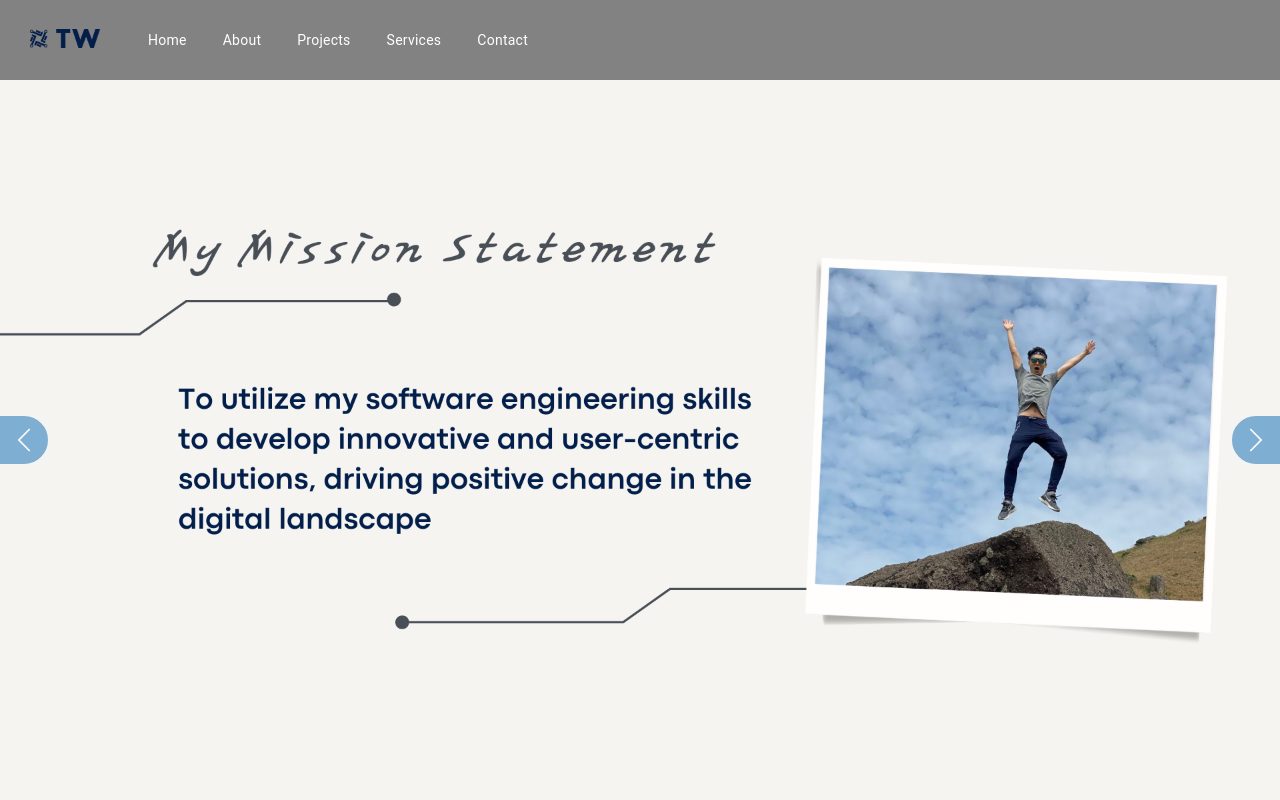
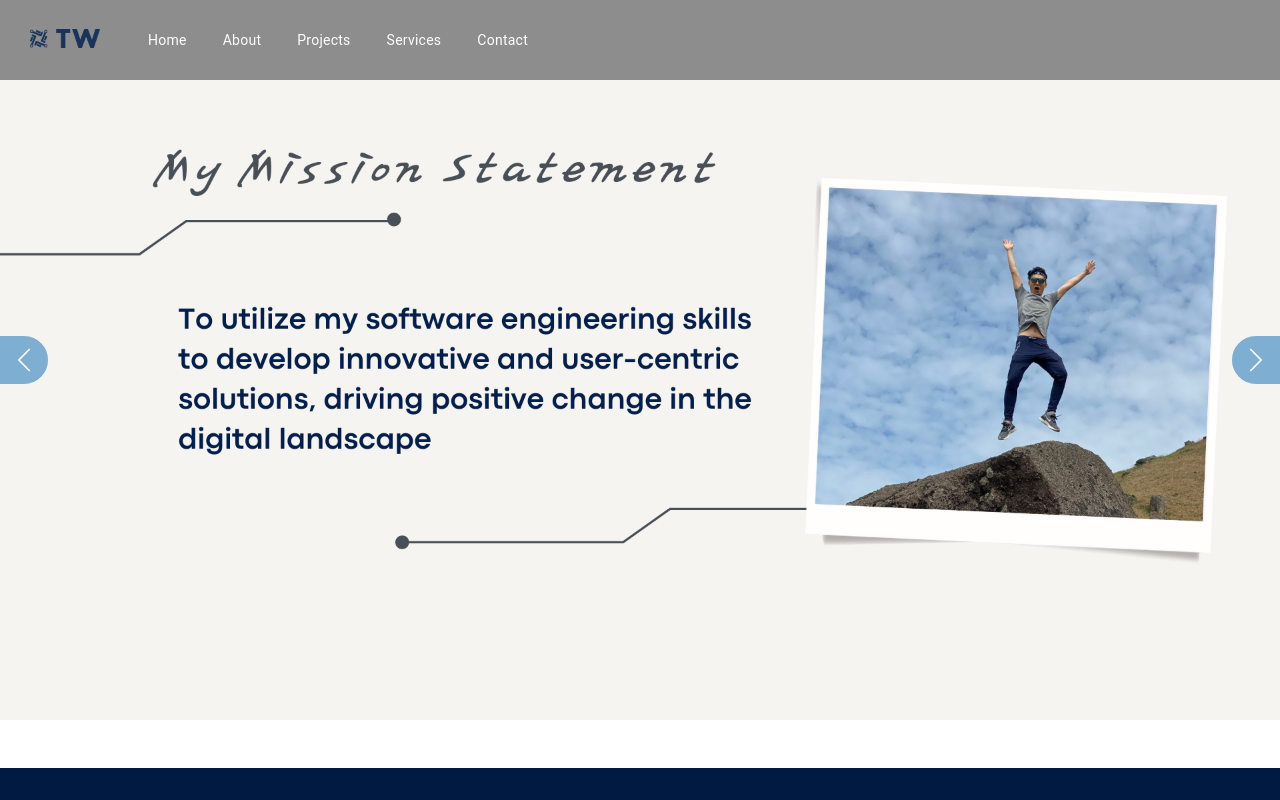
Before and after one commit to multifve/myportfolio, an Angular app: page / in a window 1280 px wide. Shown: the top 800 px of the page. Built offline with nearby package versions, Linux system fonts and the light colour scheme.

Commit message:
Navigation bar and final touch

```diff
--- a/src/app/app.component.scss
+++ b/src/app/app.component.scss
@@ -1,3 +1,11 @@
+
+
+// Student Name: Tsam Wong
+// Stduent ID: 301253584
+// Date: 2 June 2023
+// Page: Navigation Bar
+
+
 
 
 ul {
@@ -32,11 +40,12 @@ li a:hover {
 }
 
 
-// nav
-// {
-//    position: fixed;
-
-//    padding-right: 0;
-//    padding-left: 0;
-//    width: 100%;
-// }
+nav
+{
+   position: fixed;
+   opacity: 0.9;
+   padding-right: 0;
+   padding-left: 0;
+   width: 100%;
+   z-index: 999;
+}
```
Also changed, not shown: src/app/app.component.html (+8 -0 lines).
